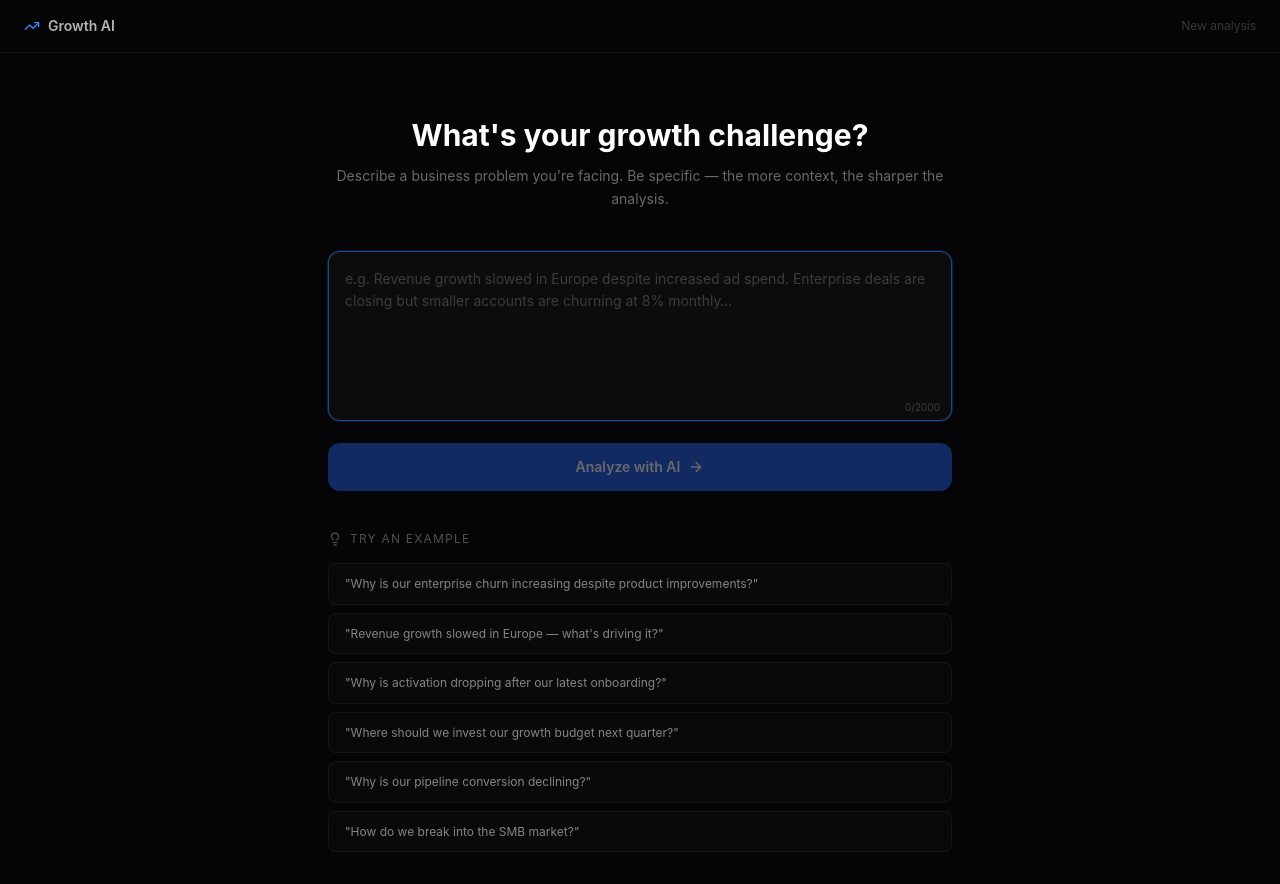
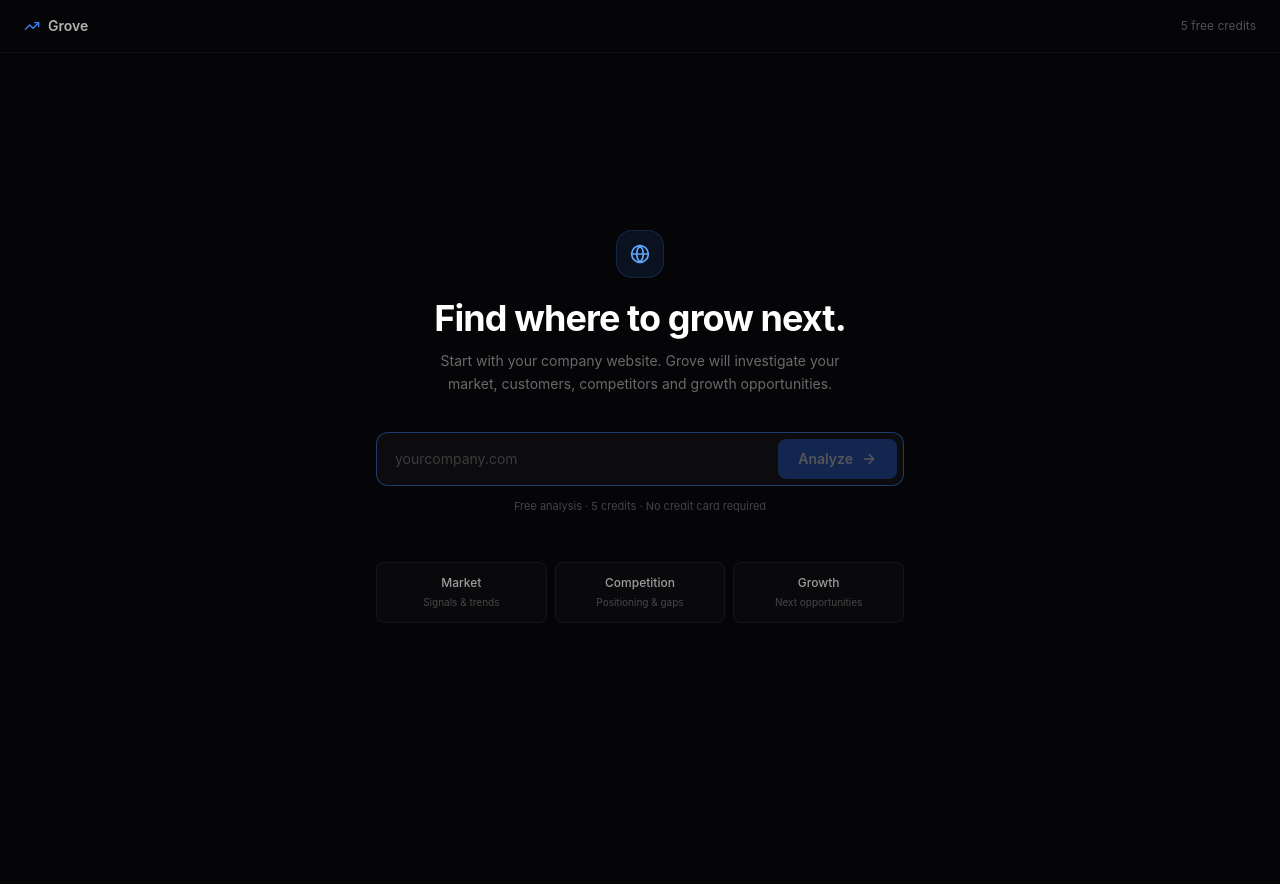
Before and after one commit to imjassfede/grove-ai, a Next.js app in the folder frontend/: page /workspace in a window 1280 px wide. Shown: the top 884 px of the page. After the commit the page ends 800 px from the top, so only its background shows below. Built offline with nearby package versions, Linux system fonts and the light colour scheme; no server answers.

Commit message:
feat: make company domain the Grove analysis entry point

```diff
--- a/frontend/app/workspace/page.tsx
+++ b/frontend/app/workspace/page.tsx
@@ -1,39 +1,34 @@
 "use client";
 
-import { useRouter, useSearchParams } from "next/navigation";
-import { Suspense, useEffect, useRef, useState } from "react";
-import { ArrowRight, Lightbulb, TrendingUp } from "lucide-react";
-import { submitChallenge } from "@/lib/api";
+import { useRouter } from "next/navigation";
+import { useState } from "react";
+import { ArrowRight, Globe, TrendingUp } from "lucide-react";
+import { startDomainAnalysis } from "@/lib/api";
 import { Spinner } from "@/components/ui/Spinner";
 
-const EXAMPLES = [
-  "Why is our enterprise churn increasing despite product improvements?",
-  "Revenue growth slowed in Europe — what's driving it?",
-  "Why is activation dropping after our latest onboarding?",
-  "Where should we invest our growth budget next quarter?",
-  "Why is our pipeline conversion declining?",
-  "How do we break into the SMB market?",
-];
+function normalizeDomain(value: string) {
+  return value.trim().replace(/^https?:\/\//, "").replace(/^www\./, "").split("/")[0];
+}
 
-function WorkspaceContent() {
+function isValidDomain(value: string) {
+  const domain = normalizeDomain(value);
+  return domain.length >= 4 && domain.includes(".") && !domain.includes(" ") && /^[a-zA-Z0-9.-]+$/.test(domain);
+}
+
+export default function WorkspacePage() {
   const router = useRouter();
-  const searchParams = useSearchParams();
-  const [challenge, setChallenge] = useState(searchParams.get("q") ?? "");
+  const [domain, setDomain] = useState("");
   const [loading, setLoading] = useState(false);
   const [error, setError] = useState<string | null>(null);
-  const textareaRef = useRef<HTMLTextAreaElement>(null);
-
-  useEffect(() => {
-    textareaRef.current?.focus();
-  }, []);
 
   async function handleSubmit(e: React.FormEvent) {
     e.preventDefault();
-    if (!challenge.trim() || loading) return;
+    const normalized = normalizeDomain(domain);
+    if (!isValidDomain(normalized) || loading) return;
     setLoading(true);
     setError(null);
     try {
-      const analysis = await submitChallenge(challenge.trim());
+      const analysis = await startDomainAnalysis(normalized);
       router.push(`/workspace/${analysis.id}`);
     } catch (err) {
       setError(err instanceof Error ? err.message : "Something went wrong");
@@ -41,97 +36,52 @@ function WorkspaceContent() {
     }
   }
 
-  const charCount = challenge.length;
-  const isValid = charCount >= 10 && charCount <= 2000;
-
   return (
     <main className="min-h-screen bg-[#050507] flex flex-col">
-      {/* Header */}
       <div className="border-b border-white/5 px-6 py-4 flex items-center justify-between">
         <a href="/" className="flex items-center gap-2 text-white/70 hover:text-white transition-colors">
           <TrendingUp className="w-4 h-4 text-blue-500" />
-          <span className="font-semibold text-sm">Growth AI</span>
+          <span className="font-semibold text-sm">Grove</span>
         </a>
-        <span className="text-xs text-white/20">New analysis</span>
+        <span className="text-xs text-white/30">5 free credits</span>
       </div>
 
-      {/* Content */}
-      <div className="flex-1 flex flex-col items-center justify-center px-6 py-16 max-w-2xl mx-auto w-full">
-        <div className="text-center mb-10">
-          <h1 className="text-3xl font-bold mb-3">What's your growth challenge?</h1>
-          <p className="text-white/40 text-sm leading-relaxed">
-            Describe a business problem you're facing. Be specific — the more context, the sharper the analysis.
+      <div className="flex-1 flex flex-col items-center justify-center px-6 py-16 max-w-xl mx-auto w-full">
+        <div className="text-center mb-9">
+          <div className="mx-auto mb-5 w-12 h-12 rounded-2xl border border-blue-500/20 bg-blue-500/10 flex items-center justify-center">
+            <Globe className="w-5 h-5 text-blue-400" />
+          </div>
+          <h1 className="text-3xl sm:text-4xl font-bold mb-3 tracking-tight">Find where to grow next.</h1>
+          <p className="text-white/40 text-sm leading-relaxed max-w-md mx-auto">
+            Start with your company website. Grove will investigate your market, customers, competitors and growth opportunities.
           </p>
         </div>
 
-        <form onSubmit={handleSubmit} className="w-full space-y-4">
-          <div className="relative">
-            <textarea
-              ref={textareaRef}
-              value={challenge}
-              onChange={(e) => setChallenge(e.target.value)}
-              placeholder="e.g. Revenue growth slowed in Europe despite increased ad spend. Enterprise deals are closing but smaller accounts are churning at 8% monthly…"
-              rows={6}
-              className="w-full rounded-xl border border-white/10 bg-white/[0.03] text-white placeholder-white/20 p-4 text-sm leading-relaxed resize-none focus:outline-none focus:border-blue-500/50 focus:ring-1 focus:ring-blue-500/20 transition-all"
-              maxLength={2000}
+        <form onSubmit={handleSubmit} className="w-full">
+          <div className="flex gap-2 p-1.5 rounded-xl border border-white/10 bg-white/[0.03] focus-within:border-blue-500/40 transition-colors">
+            <input
+              value={domain}
+              onChange={(e) => setDomain(e.target.value)}
+              placeholder="yourcompany.com"
+              autoFocus
+              disabled={loading}
+              className="min-w-0 flex-1 bg-transparent px-3 py-2.5 text-sm text-white placeholder-white/20 outline-none"
+              aria-label="Company website"
             />
-            <div className="absolute bottom-3 right-3 text-[10px] text-white/20">
-              {charCount}/2000
-            </div>
+            <button type="submit" disabled={!isValidDomain(domain) || loading} className="shrink-0 inline-flex items-center gap-2 px-5 py-2.5 rounded-lg bg-blue-600 hover:bg-blue-500 disabled:opacity-30 disabled:cursor-not-allowed font-semibold text-sm transition-all">
+              {loading ? <><Spinner className="w-4 h-4" /> Analyzing…</> : <>Analyze <ArrowRight className="w-4 h-4" /></>}
+            </button>
           </div>
-
-          {error && (
-            <div className="rounded-lg border border-red-500/30 bg-red-500/10 px-4 py-3 text-sm text-red-300">
-              {error}
-            </div>
-          )}
-
-          <button
-            type="submit"
-            disabled={!isValid || loading}
-            className="w-full flex items-center justify-center gap-2 px-6 py-3.5 rounded-xl bg-blue-600 hover:bg-blue-500 disabled:opacity-40 disabled:cursor-not-allowed font-semibold text-white transition-all text-sm"
-          >
-            {loading ? (
-              <>
-                <Spinner className="w-4 h-4" />
-                Starting analysis…
-              </>
-            ) : (
-              <>
-                Analyze with AI
-                <ArrowRight className="w-4 h-4" />
-              </>
-            )}
-          </button>
+          {error && <p className="mt-3 text-xs text-red-300 text-center">{error}</p>}
+          <p className="mt-3 text-center text-[11px] text-white/25">Free analysis · 5 credits · No credit card required</p>
         </form>
 
-        {/* Example challenges */}
-        <div className="mt-10 w-full">
-          <div className="flex items-center gap-2 mb-4">
-            <Lightbulb className="w-3.5 h-3.5 text-white/30" />
-            <span className="text-xs text-white/30 uppercase tracking-widest">Try an example</span>
-          </div>
-          <div className="space-y-2">
-            {EXAMPLES.map((ex) => (
-              <button
-                key={ex}
-                onClick={() => setChallenge(ex)}
-                className="w-full text-left px-4 py-2.5 rounded-lg border border-white/5 bg-white/[0.02] hover:bg-white/[0.05] hover:border-white/10 text-white/50 hover:text-white/70 text-xs leading-relaxed transition-all"
-              >
-                "{ex}"
-              </button>
-            ))}
-          </div>
+        <div className="mt-12 w-full grid grid-cols-3 gap-2 text-center">
+          <div className="rounded-lg border border-white/5 bg-white/[0.02] p-3"><p className="text-xs font-medium text-white/60">Market</p><p className="text-[10px] text-white/25 mt-1">Signals & trends</p></div>
+          <div className="rounded-lg border border-white/5 bg-white/[0.02] p-3"><p className="text-xs font-medium text-white/60">Competition</p><p className="text-[10px] text-white/25 mt-1">Positioning & gaps</p></div>
+          <div className="rounded-lg border border-white/5 bg-white/[0.02] p-3"><p className="text-xs font-medium text-white/60">Growth</p><p className="text-[10px] text-white/25 mt-1">Next opportunities</p></div>
         </div>
       </div>
     </main>
   );
 }
-
-export default function WorkspacePage() {
-  return (
-    <Suspense>
-      <WorkspaceContent />
-    </Suspense>
-  );
-}
```
